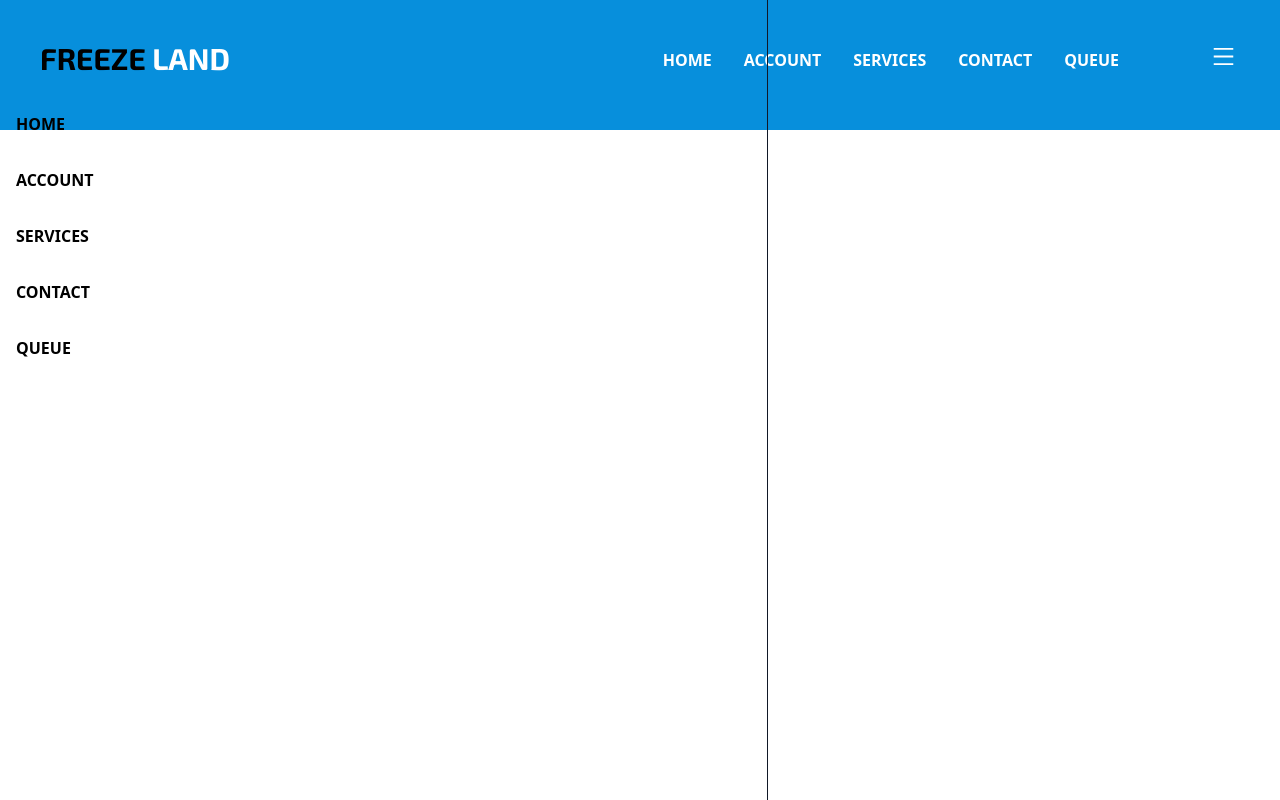
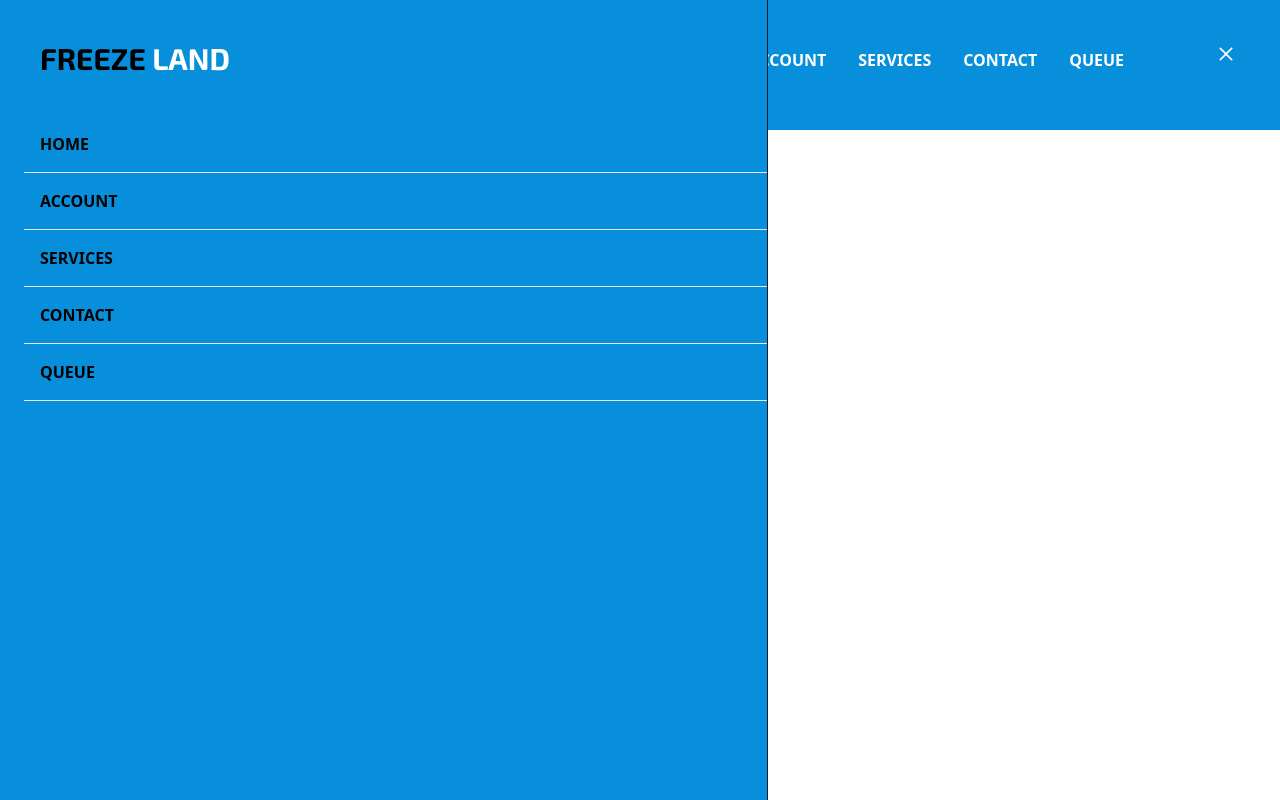
Before and after one commit to SandeeepS/FreezeLand-frontend, a React (Vite) app: page / in a window 1280 px wide. Built offline with nearby package versions, Linux system fonts and the light colour scheme.

Commit message:
added header component and its funcitons

```diff
--- a/src/UserSide/Header.tsx
+++ b/src/UserSide/Header.tsx
@@ -1,11 +1,19 @@
 
+import { useState } from 'react';
 import {AiOutlineClose,AiOutlineMenu} from 'react-icons/ai';
 
 function Header() {
+
+  const [nav,setNav] = useState(false);
+
+  const handleNav = () => {
+    setNav(!nav);
+  }
+
   return (
     <>
        <div style={{backgroundColor:'#078FDC'}} className='text-white font-bold h-[130px] flex justify-between'  >
-            <h1 className="w-full text-3xl text-black font-exo  p-10" >FREEZE <span className="text-white font-exo" >LAND</span> </h1>
+            <h1 className="w-full text-3xl  text-black font-exo  p-10" >FREEZE <span className="text-white font-exo" >LAND</span> </h1>
             <ul className="flex p-8  ">
                 <li className="p-4">HOME</li>
                 <li className="p-4">ACCOUNT</li>
@@ -13,16 +21,18 @@ function Header() {
                 <li className="p-4">CONTACT</li>
                 <li className="p-4">QUEUE</li>
             </ul>
-            <div className='p-11' >
-                <AiOutlineMenu size={25}/>
+            <div className='p-11' onClick={handleNav} >
+              {!nav ? <AiOutlineClose size={20}/> : <AiOutlineMenu size={25}/>}
+
             </div>
-            <div className='fixed left-0 top-0 w-[60%] border-r h-full border-r-gray-900' >
-                <ul className='text-black pt-24'>
-                    <li className="p-4">HOME</li>
-                    <li className="p-4">ACCOUNT</li>
-                    <li className="p-4">SERVICES</li>
-                    <li className="p-4">CONTACT</li>
-                    <li className="p-4">QUEUE</li>
+            <div className='fixed left-0 top-0 w-[60%] border-r h-full border-r-gray-900 bg-[#078FDC]' >
+            <h1 className="w-full text-3xl text-black font-exo  p-10" >FREEZE <span className="text-white font-exo" >LAND</span> </h1>
+                <ul className='text-black pl-6'>
+                    <li className="p-4 border-b border-white-600">HOME</li>
+                    <li className="p-4 border-b">ACCOUNT</li>
+                    <li className="p-4 border-b">SERVICES</li>
+                    <li className="p-4 border-b">CONTACT</li>
+                    <li className="p-4 border-b">QUEUE</li>
                 </ul>
             </div>
        </div>
```
